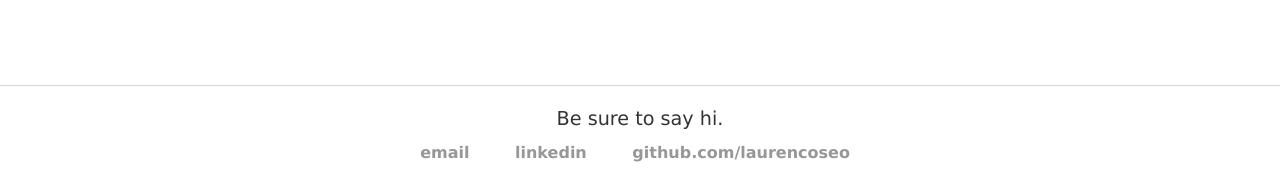
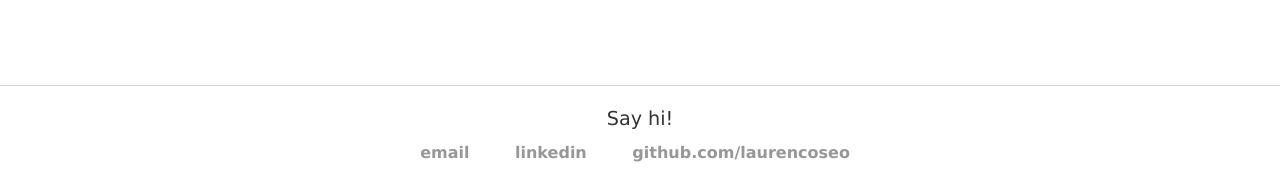
Before and after one commit to laurencoseo/laurencoseo.github.io, a Jekyll site: the page built from index.html, in a window 1280 px wide. Shown: the part 718-897 px from the top of the page. Built offline with Jekyll 4.4.1, drawn with Linux system fonts in a browser that asks for light colours.

Commit message:
Update footer.html
Update message

```diff
--- a/_includes/footer.html
+++ b/_includes/footer.html
@@ -1,5 +1,5 @@
 <footer id="footer">
-            <p class="social">Be sure to say hi.</p>
+            <p class="social">Say hi!</p>
             <ul>
                 <li><a href="mailto:laurencoseo@gmail.com">email</a></li>
                 <li><a href="https://www.linkedin.com/in/lauren-coseo/">linkedin</a></li>
```
